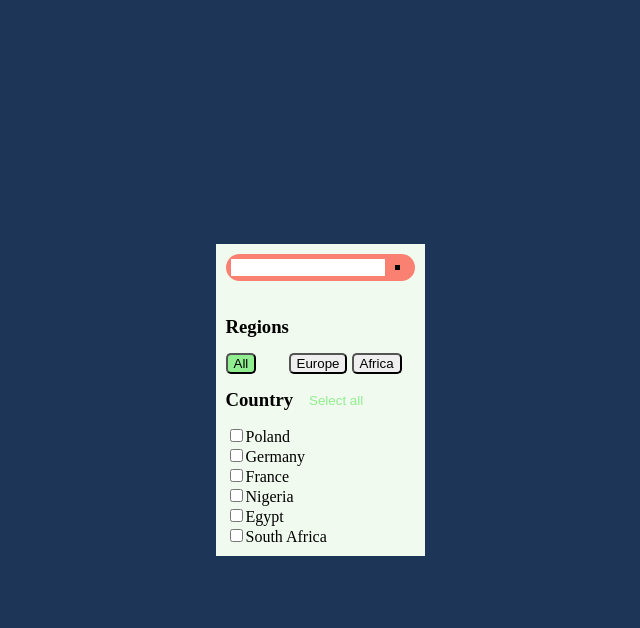
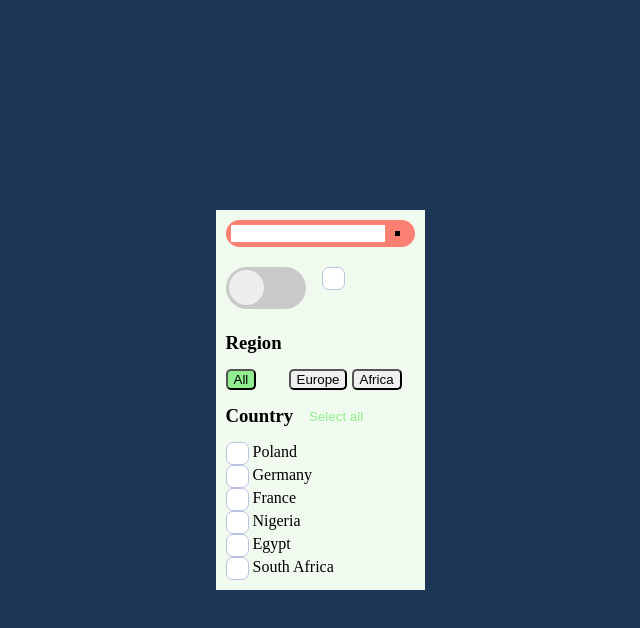
Before and after one commit to krzysztofpodmokly/advanced-input-with-pills, a React (Vite) app: page / in a window 1280 px wide. Both pictures are taken after a click on the element 717 px from the left and 400 px from the top of the page. Shown: the top 628 px of the page, without its empty margins (320-960 px from the left). Built offline with nearby package versions, Linux system fonts and the light colour scheme.

Commit message:
Custom switch and checkbox

```diff
--- /dev/null
+++ b/src/components/checkbox/Checkbox.tsx
@@ -0,0 +1,19 @@
+import styles from "./checkbox.module.scss";
+
+const Checkbox = (props: any) => {
+  return (
+    <div className={styles.checkboxWrapper}>
+      <input
+        className={styles.checkbox}
+        type="checkbox"
+        checked={props.isChecked}
+        onChange={props.onChange}
+        id={props.label}
+        value={props.value}
+      />
+      <label htmlFor={props.label}>{props.value}</label>
+    </div>
+  );
+};
+
+export default Checkbox;
--- /dev/null
+++ b/src/components/checkbox/checkbox.module.scss
@@ -0,0 +1,96 @@
+.checkboxWrapper input[type="checkbox"] {
+  --active: #275efe;
+  --active-inner: #fff;
+  --focus: 2px rgba(39, 94, 254, 0.3);
+  --border: #bbc1e1;
+  --border-hover: #275efe;
+  --background: #fff;
+  --disabled: #f6f8ff;
+  --disabled-inner: #e1e6f9;
+  -webkit-appearance: none;
+  -moz-appearance: none;
+  height: 21px;
+  outline: none;
+  display: inline-block;
+  vertical-align: top;
+  position: relative;
+  margin: 0;
+  cursor: pointer;
+  border: 1px solid var(--bc, var(--border));
+  background: var(--b, var(--background));
+  transition: background 0.3s, border-color 0.3s, box-shadow 0.2s;
+}
+.checkboxWrapper input[type="checkbox"]:after {
+  content: "";
+  display: block;
+  left: 0;
+  top: 0;
+  position: absolute;
+  transition: transform var(--d-t, 0.3s) var(--d-t-e, ease),
+    opacity var(--d-o, 0.2s);
+}
+.checkboxWrapper input[type="checkbox"]:checked {
+  --b: var(--active);
+  --bc: var(--active);
+  --d-o: 0.3s;
+  --d-t: 0.6s;
+  --d-t-e: cubic-bezier(0.2, 0.85, 0.32, 1.2);
+}
+.checkboxWrapper input[type="checkbox"]:disabled {
+  --b: var(--disabled);
+  cursor: not-allowed;
+  opacity: 0.9;
+}
+.checkboxWrapper input[type="checkbox"]:disabled:checked {
+  --b: var(--disabled-inner);
+  --bc: var(--border);
+}
+.checkboxWrapper input[type="checkbox"]:disabled + label {
+  cursor: not-allowed;
+}
+.checkboxWrapper input[type="checkbox"]:hover:not(:checked):not(:disabled) {
+  --bc: var(--border-hover);
+}
+.checkboxWrapper input[type="checkbox"]:focus {
+  box-shadow: 0 0 0 var(--focus);
+}
+.checkboxWrapper input[type="checkbox"] {
+  width: 21px;
+}
+.checkboxWrapper input[type="checkbox"]:after {
+  opacity: var(--o, 0);
+}
+.checkboxWrapper input[type="checkbox"]:checked {
+  --o: 1;
+}
+.checkboxWrapper input[type="checkbox"] + label {
+  display: inline-block;
+  vertical-align: middle;
+  cursor: pointer;
+  margin-left: 4px;
+}
+
+.checkboxWrapper input[type="checkbox"] {
+  border-radius: 7px;
+}
+.checkboxWrapper input[type="checkbox"]:after {
+  width: 5px;
+  height: 9px;
+  border: 2px solid var(--active-inner);
+  border-top: 0;
+  border-left: 0;
+  left: 7px;
+  top: 4px;
+  transform: rotate(var(--r, 20deg));
+}
+.checkboxWrapper input[type="checkbox"]:checked {
+  --r: 43deg;
+}
+
+.checkboxWrapper * {
+  box-sizing: inherit;
+}
+.checkboxWrapper *:before,
+.checkboxWrapper *:after {
+  box-sizing: inherit;
+}
--- a/src/components/input/AdvancedInput.tsx
+++ b/src/components/input/AdvancedInput.tsx
@@ -5,6 +5,8 @@ import cn from "classnames";
 import styles from "./input.module.scss";
 import { continentsWithCountries } from "../../continents";
 import { IContinent, ICountry } from "./interface";
+import Switch from "../switch/Switch";
+import Checkbox from "../checkbox/Checkbox";
 
 const AdvancedInput = () => {
   const [userInput, setUserInput] = useState<string>("");
@@ -255,6 +257,10 @@ const AdvancedInput = () => {
     });
   };
 
+  const handleSwitch = () => {
+    console.log("switch");
+  };
+
   return (
     <form className={styles.form} onSubmit={handleSubmit}>
       <div className={styles.contentWrapper}>
@@ -293,8 +299,10 @@ const AdvancedInput = () => {
       </button>
       {isOpen && (
         <div className={styles.dropdown}>
+          <Switch />
+
           <div className={styles.textWrapper}>
-            <h3>Regions</h3>
+            <h3>Region</h3>
           </div>
           <div className={styles.continents}>
             {continentsWithCountries.map((continent: IContinent) => {
@@ -302,12 +310,9 @@ const AdvancedInput = () => {
                 <div key={continent.continent} className={styles.continent}>
                   <div className={styles.continentTabs}>
                     <button
-                      className={cn(
-                        styles.continentTab,
-                        continentTab === continent.continent
-                          ? styles.active
-                          : ""
-                      )}
+                      className={cn(styles.continentTab, {
+                        [styles.active]: continentTab === continent.continent,
+                      })}
                       type="button"
                       onClick={() =>
                         handleContinentTabSwitch(continent.continent)
@@ -344,7 +349,7 @@ const AdvancedInput = () => {
             {filteredCountries.map((country: ICountry) => {
               return (
                 <div key={country.code}>
-                  <input
+                  {/* <input
                     id={country.code}
                     type="checkbox"
                     checked={
@@ -356,7 +361,19 @@ const AdvancedInput = () => {
                     }
                     value={country.name}
                   />
-                  <label htmlFor={country.code}>{country.name}</label>
+                  <label htmlFor={country.code}>{country.name}</label> */}
+
+                  <Checkbox
+                    label={country.code}
+                    checked={
+                      checkedCountries.includes(country.name) &&
+                      countryPills.includes(country.name)
+                    }
+                    onChange={(event: React.ChangeEvent<HTMLInputElement>) =>
+                      handleCountryCheckbox(event, country)
+                    }
+                    value={country.name}
+                  />
                 </div>
               );
             })}
--- /dev/null
+++ b/src/components/switch/Switch.tsx
@@ -0,0 +1,56 @@
+import { useState } from "react";
+import cn from "classnames";
+
+import styles from "./switch.module.scss";
+import Checkbox from "../checkbox/Checkbox";
+
+const Switch = () => {
+  const [isChecked, setIsChecked] = useState<boolean>(false);
+
+  const handleSwitch = () => {
+    setIsChecked(!isChecked);
+  };
+
+  return (
+    <div className={styles.switchWrapper}>
+      <div className={styles.toggleSwitch}>
+        <div
+          className={cn(styles.switch, {
+            [styles.on]: isChecked,
+            [styles.off]: !isChecked,
+          })}
+        >
+          <input
+            type="checkbox"
+            checked={isChecked}
+            onChange={handleSwitch}
+            title="switch"
+          />
+          <span
+            className={cn({
+              [styles.on]: isChecked,
+              [styles.off]: !isChecked,
+            })}
+          />
+        </div>
+      </div>
+      <Checkbox isChecked={isChecked} handleSwitch={handleSwitch} />
+      {/* <div className={styles.toggleCountries}>
+        <input
+          className={styles.checkbox}
+          type="checkbox"
+          checked={isChecked}
+          onChange={handleSwitch}
+          id="toggle-countries"
+        />
+        <label htmlFor="toggle-countries">
+          {isChecked
+            ? "Select Activation countries"
+            : "Select restricted countries"}
+        </label>
+      </div> */}
+    </div>
+  );
+};
+
+export default Switch;
--- /dev/null
+++ b/src/components/switch/switch.module.scss
@@ -0,0 +1,62 @@
+.switchWrapper {
+  height: 50px;
+  width: 100%;
+  display: flex;
+
+  .toggleSwitch {
+    position: relative;
+    width: 6rem;
+
+    .switch {
+      position: absolute;
+      width: 5rem;
+      height: 2.6rem;
+      display: flex;
+      background-color: #c9c9c9;
+      border-radius: 2rem;
+
+      &.on {
+        background-color: lightgreen;
+      }
+
+      & > input {
+        position: absolute;
+        opacity: 0;
+        cursor: pointer;
+        z-index: 1;
+        width: 100%;
+        height: 100%;
+
+        &:disabled {
+          cursor: not-allowed;
+        }
+      }
+
+      &.disabled {
+        filter: grayscale(0.6);
+      }
+
+      & > span {
+        position: absolute;
+        width: 100%;
+        height: 100%;
+
+        &::after {
+          content: "";
+          transition: 0.2s linear;
+          position: absolute;
+          background-color: #eee;
+          border-radius: 2rem;
+          left: 0.2rem;
+          top: 0.2rem;
+          width: 2.2rem;
+          height: 2.2rem;
+        }
+
+        &.on::after {
+          left: 2.6rem;
+        }
+      }
+    }
+  }
+}
```
